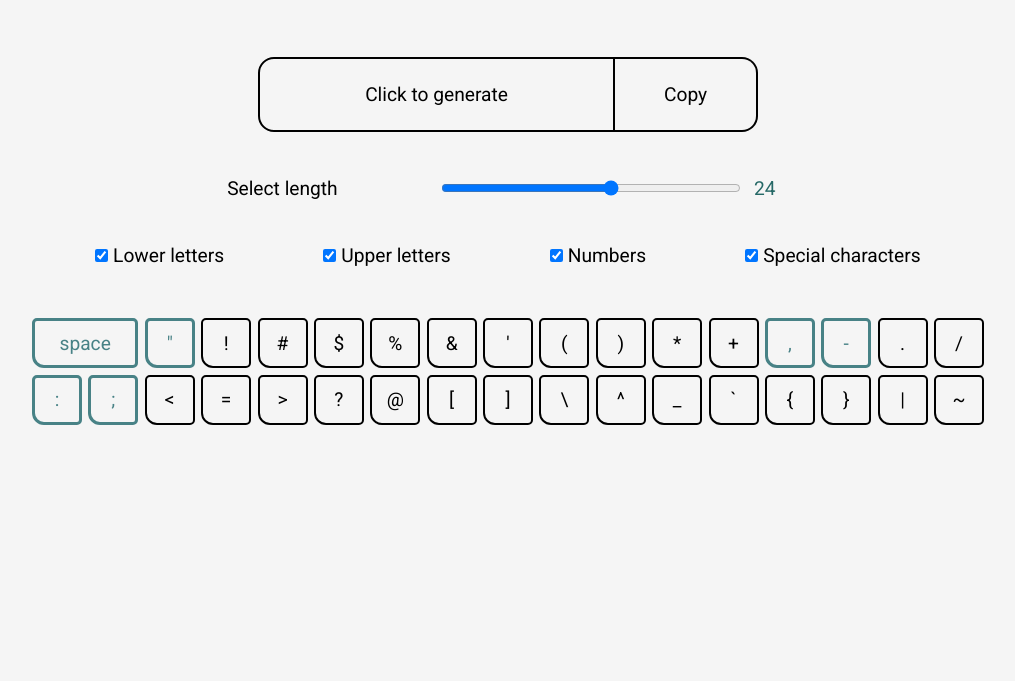
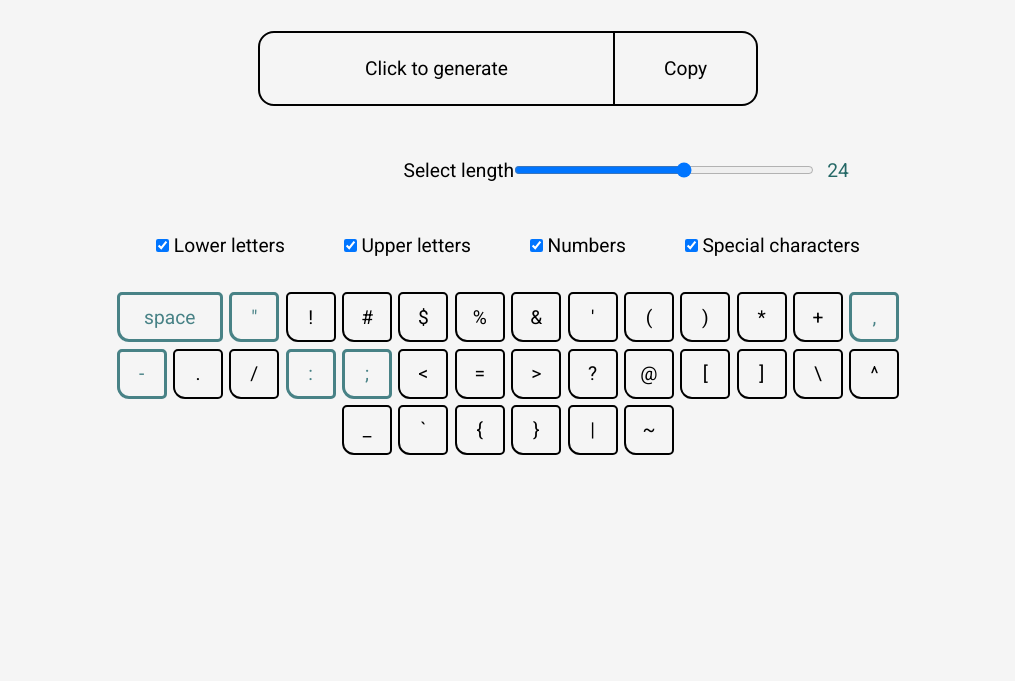
Before and after one commit to pablogmdsoftware/passgen, a plain HTML site: page index.html in a window 1280 px wide. Shown: the part 119-800 px from the top of the page, without its empty margins (132-1147 px from the left). Drawn offline with Linux system fonts and the light colour scheme.

Commit message:
Add responsive design structure

```diff
--- a/css/main.css
+++ b/css/main.css
@@ -76,14 +76,18 @@ body {
 header {
     height: 20vh;
     min-height: 100px;
+    max-height: 150px;
     display: grid;
     place-content: center;
 }
 
 main {
-    display: flex;
-    flex-direction: column;
-    align-items: center;
+    display: grid;
+    grid-template-columns: repeat(4,1fr);
+    grid-template-rows: repeat(4,auto);
+    column-gap: 16px;
+    row-gap: 16px;
+    padding: 0 16px 16px 16px;
 }
 
 /* Layout */
@@ -95,36 +99,34 @@ main {
     height: 75px;
     display: grid;
     grid-template-columns: 5fr 2fr;
-    margin: 1rem 0;
+    grid-row: 1;
+    grid-column: 1 / 5;
+    place-self: center;
 }
 
 .config-passwordLength {
-    width: 80%;
     padding: 0 10%;
     margin: 0.5rem 1rem;
     display: flex;
     flex-flow: row nowrap;
     justify-content: space-evenly;
     align-items: center;
-    margin: 1rem 0;
+    grid-row: 2;
+    grid-column: 1 / 5;
+    place-self: center;
 }
 
 .config-characterType {
-    width: 80%;
     display: flex;
     flex-flow: row wrap;
     justify-content: space-evenly;
-    /* align-items: center; */
-    margin: 1rem 0;
+    grid-row: 3;
+    grid-column: 1 / 5;
 }
 
 .config-addCharacter {
-    /* display: flex;
-    align-items: center;
-    justify-content: center; */
-    padding: 1rem;
-    margin: 1rem 1rem;
-    max-width: 80%;
+    grid-row: 4;
+    grid-column: 1 / 5;
 }
 
 .buttonArray {
@@ -194,3 +196,61 @@ button:active {
 }
 
 /* Components */
+
+/* Responsive Design */
+
+/* || Tablet */
+
+@media screen and (min-width: 576px) {
+    main {
+        display: grid;
+        grid-template-columns: repeat(6,1fr);
+    }
+    .passgen {
+        grid-column: 1 / 7;
+    }
+    .config-passwordLength {
+        grid-column: 1 / 7;
+    }
+    .config-characterType {
+        grid-column: 2 / 6;
+    }
+    .config-addCharacter {
+        grid-column: 2 / 6;
+    }
+}
+
+/* || Laptop */
+
+@media screen and (min-width: 905px) {
+    main {
+        display: grid;
+        grid-template-columns: repeat(12,1fr);
+        column-gap: 32px;
+        row-gap: 32px;
+    }
+    .passgen {
+        grid-column: 1 / 13;
+    }
+    .config-passwordLength {
+        grid-column: 1 / 13;
+    }
+    .config-characterType {
+        grid-column: 3 / 11;
+    }
+    .config-addCharacter {
+        grid-column: 3 / 11;
+    }
+}
+
+/* || Desktop */
+
+@media screen and (min-width: 1440px) {
+    main {
+        display: grid;
+        grid-template-columns: repeat(12,86px);
+        column-gap: 32px;
+        margin: auto;
+        width: 1440px;
+    }
+}
```
